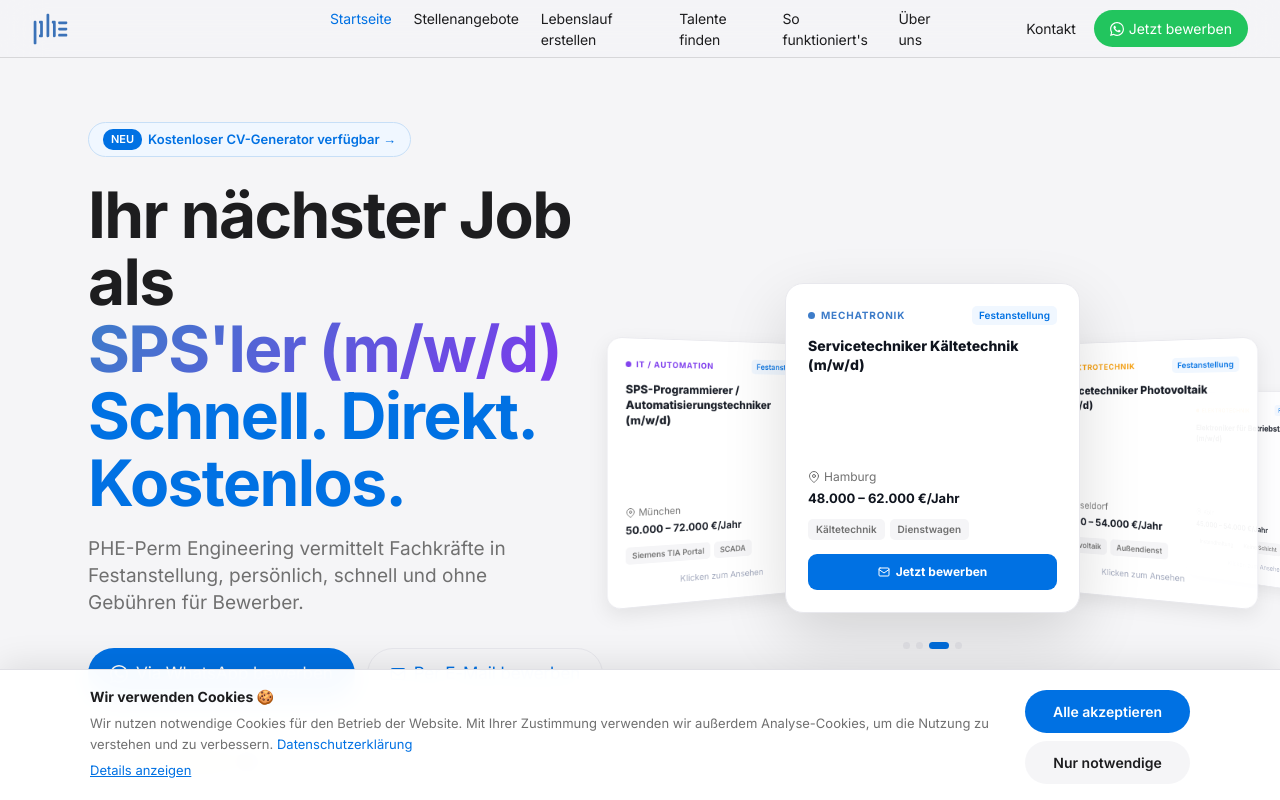
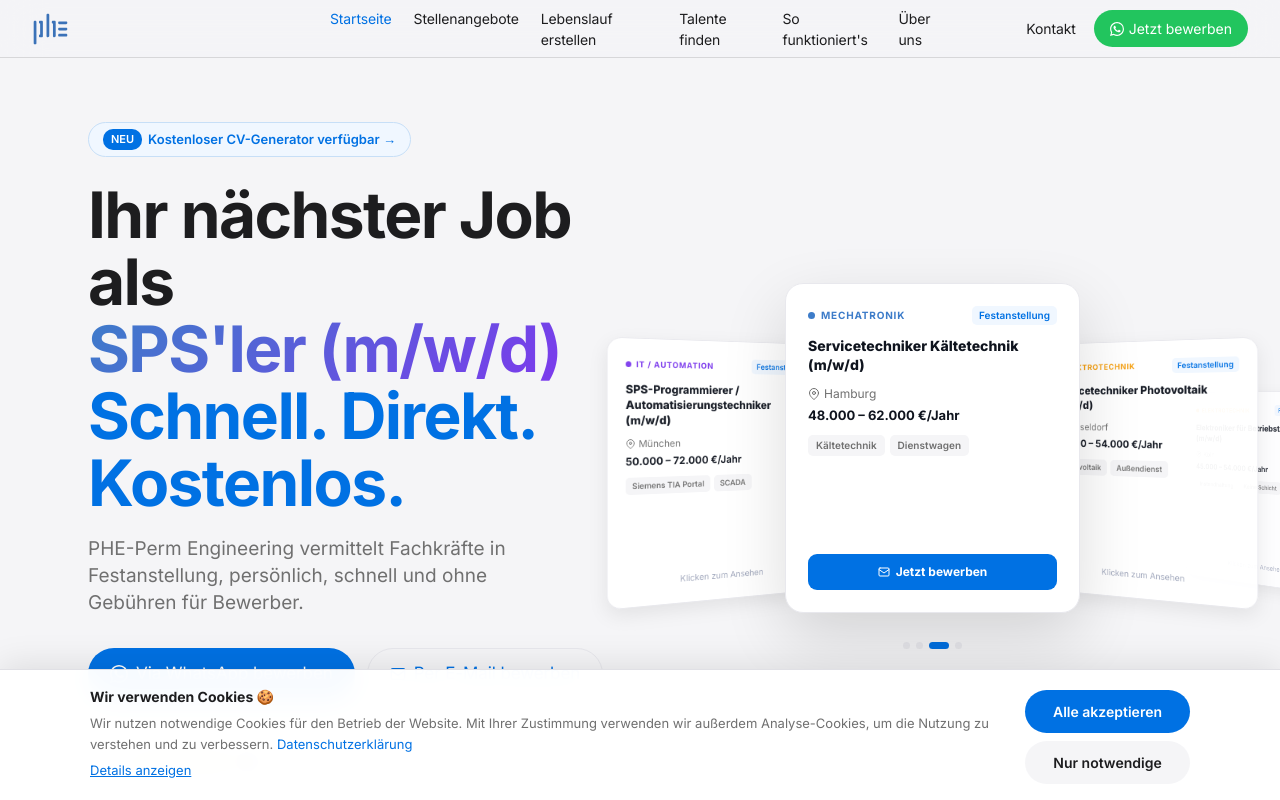
Before and after one commit to MatiXn/webseite2026, a Next.js app in the folder frontend/: page / in a window 1280 px wide. Shown: the top 800 px of the page. Built offline with nearby package versions, Linux system fonts and the light colour scheme.

Commit message:
fix: uniform slide card layout — title fixed height, tags fill remaining space

```diff
--- a/frontend/src/app/page.tsx
+++ b/frontend/src/app/page.tsx
@@ -233,14 +233,14 @@ function JobFan({ onApply }: { onApply: (job: Job) => void }) {
                     <span style={{ marginLeft: "auto", fontSize: 10, fontWeight: 600, background: "#f0f7ff", color: "var(--blue)", padding: "2px 7px", borderRadius: 5 }}>Festanstellung</span>
                   </div>
                   {/* Title */}
-                  <h3 style={{ fontSize: 14, fontWeight: 800, color: "var(--navy)", lineHeight: 1.35, marginBottom: 10, flex: 1 }}>{job.title}</h3>
+                  <h3 style={{ fontSize: 14, fontWeight: 800, color: "var(--navy)", lineHeight: 1.35, marginBottom: 10, minHeight: 38 }}>{job.title}</h3>
                   {/* Location + Salary */}
                   <div style={{ fontSize: 12, color: "var(--gray)", marginBottom: 10 }}>
                     <div style={{ display: "flex", alignItems: "center", gap: 4, marginBottom: 3 }}><LocationIcon /> {job.location}</div>
                     <div style={{ fontWeight: 700, color: "var(--navy)", fontSize: 13 }}>{job.salary}</div>
                   </div>
                   {/* Tags */}
-                  <div style={{ display: "flex", gap: 5, flexWrap: "wrap", marginBottom: 14 }}>
+                  <div style={{ display: "flex", gap: 5, flexWrap: "wrap", marginBottom: 14, flex: 1, alignContent: "flex-start" }}>
                     {job.tags.map(t => (
                       <span key={t} style={{ fontSize: 10, fontWeight: 600, background: "var(--bg)", color: "var(--gray)", padding: "3px 8px", borderRadius: 5 }}>{t}</span>
                     ))}
```
